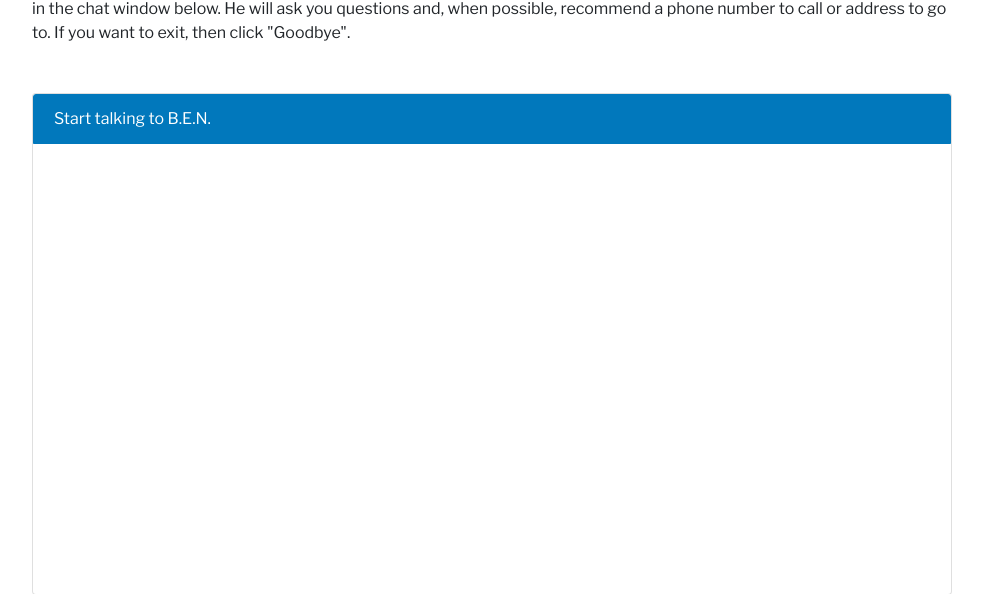
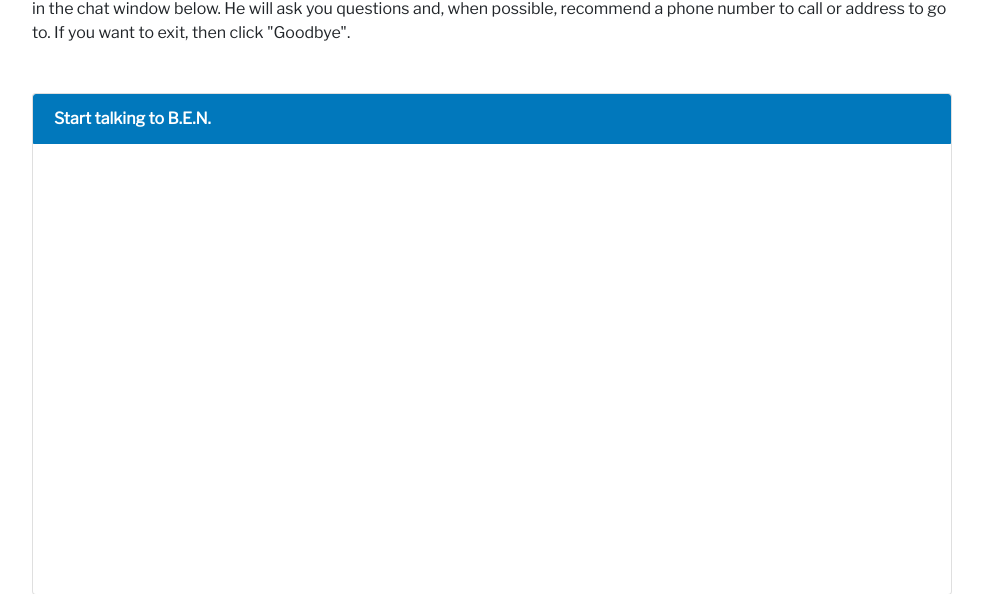
Before and after one commit to datamade/coordinated-entry-screening, a Django app: template templates/ces_client/index.html in a window 1280 px wide. Shown: the part 273-867 px from the top of the page, without its empty margins (148-1131 px from the left). Run offline with Django 3.2, Linux system fonts and the light colour scheme; the template is opened without the code that fills it, so the values that code supplies are empty; some libraries are stand-ins or nearby versions.

Commit message:
Add favicon

```diff
--- /dev/null
+++ b/coordinated-entry-screening/static/images/code.txt
@@ -0,0 +1,2 @@
+<link rel="icon" type="image/png" href="favicon-32x32.png" sizes="32x32" />
+<link rel="icon" type="image/png" href="favicon-16x16.png" sizes="16x16" />
--- a/templates/base.html
+++ b/templates/base.html
@@ -8,7 +8,8 @@
     <!--[if lt IE 9]><script src="//html5shiv.googlecode.com/svn/trunk/html5.js"></script><![endif]-->
 
     <link rel="stylesheet" href="{% static "css/bootstrap.min.css" %}" type="text/css" media="screen" />
-    <link rel="shortcut icon" href="{% static "img/favicon.ico" %}" />
+    <link rel="icon" href="{% static 'images/favicon-32x32.png' %}" sizes="32x32"/>
+    <link rel="icon" href="{% static 'images/favicon-16x16.png' %}" sizes="16x16"/>
     <link href="https://fonts.googleapis.com/css?family=Libre+Franklin|Lato:900" rel="stylesheet">
     <link rel="stylesheet" href="https://use.fontawesome.com/releases/v5.0.2/css/all.css" />
     {% block extra_css %}{% endblock %}
--- a/templates/ces_client/index.html
+++ b/templates/ces_client/index.html
@@ -29,7 +29,7 @@
     <div class='col-10 offset-1'>
         <div class="card">
             <div class="card-header">
-                Start talking to B.E.N.
+                <strong>Start talking to B.E.N.</strong>
             </div>
             <div class="card-body scroll">
                 <div id="ben-the-bot">
```
Also changed, not shown: coordinated-entry-screening/static/images/favicon-16x16.png (added), coordinated-entry-screening/static/images/favicon-32x32.png (added), coordinated-entry-screening/static/images/favicon.ico (added).
